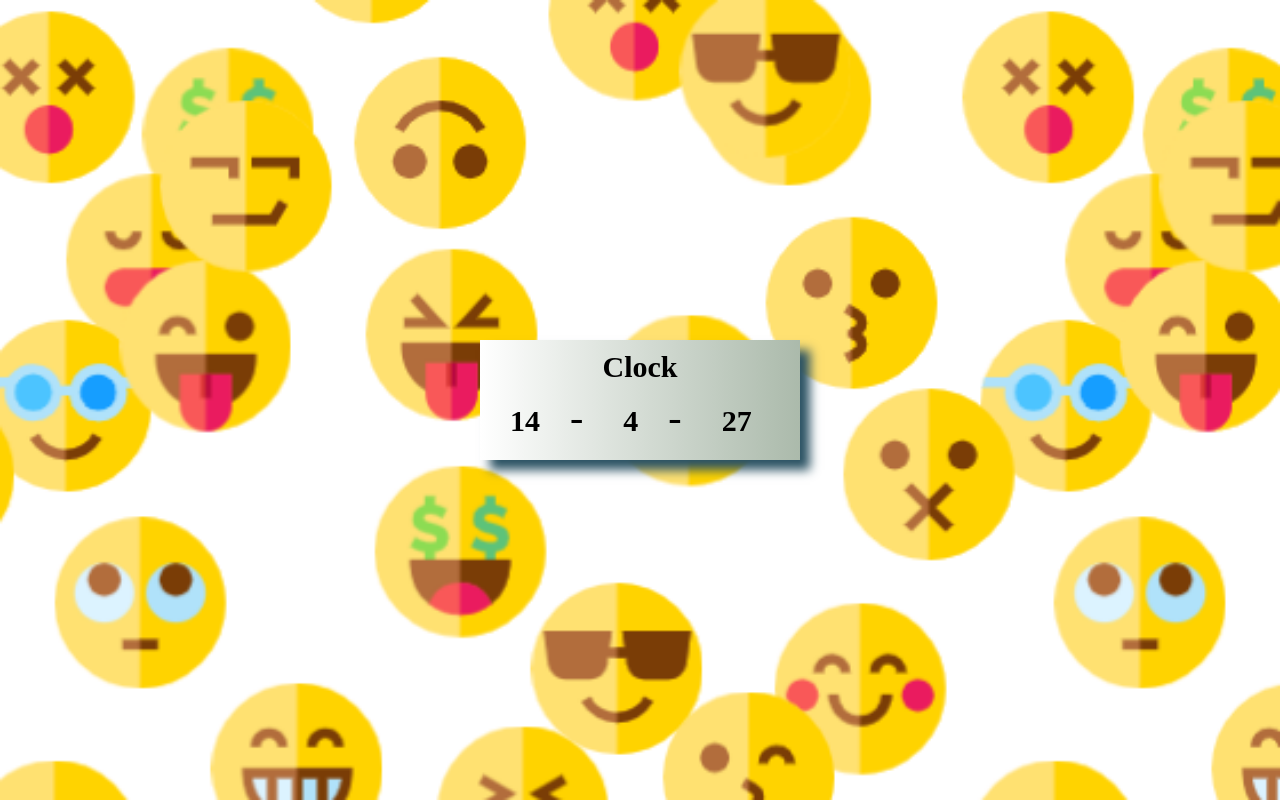
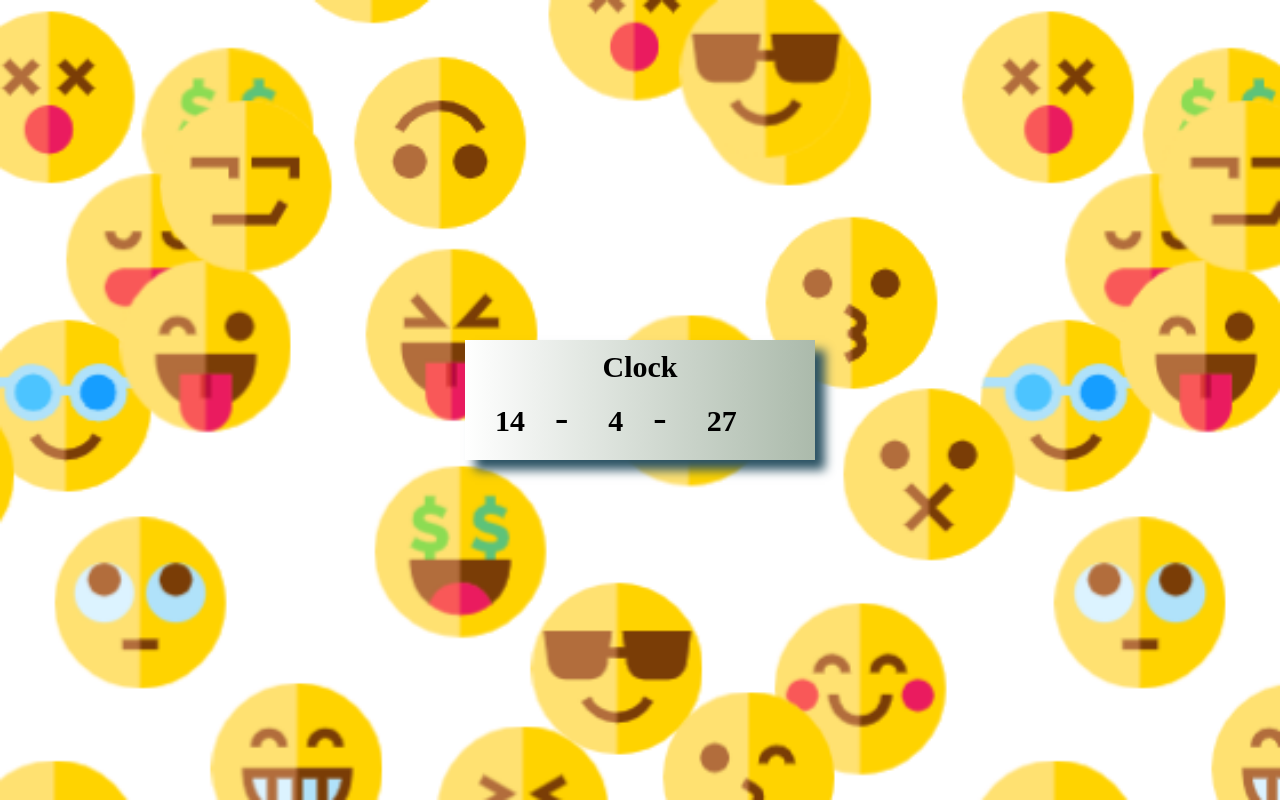
Before and after one commit to prasadk0/clock.github.io, a plain HTML site: page index.html in a window 1280 px wide. Drawn offline with Linux system fonts and the light colour scheme; a web font is replaced by a local one.

Commit message:
Update clock.css

```diff
--- a/clock.css
+++ b/clock.css
@@ -31,7 +31,7 @@ background: -webkit-linear-gradient(to right, #ffffff, #abbaab);  /* Chrome 10-2
 background: linear-gradient(to right, #ffffff, #abbaab); /* W3C, IE 10+/ Edge, Firefox 16+, Chrome 26+, Opera 12+, Safari 7+ */
 
     /* height: 250em; */
-    width: 32rem;
+    width: 35rem;
     height: 12rem;
     font-size: 4rem;
     box-shadow: 1rem 1rem 1rem #2C5364;
```
